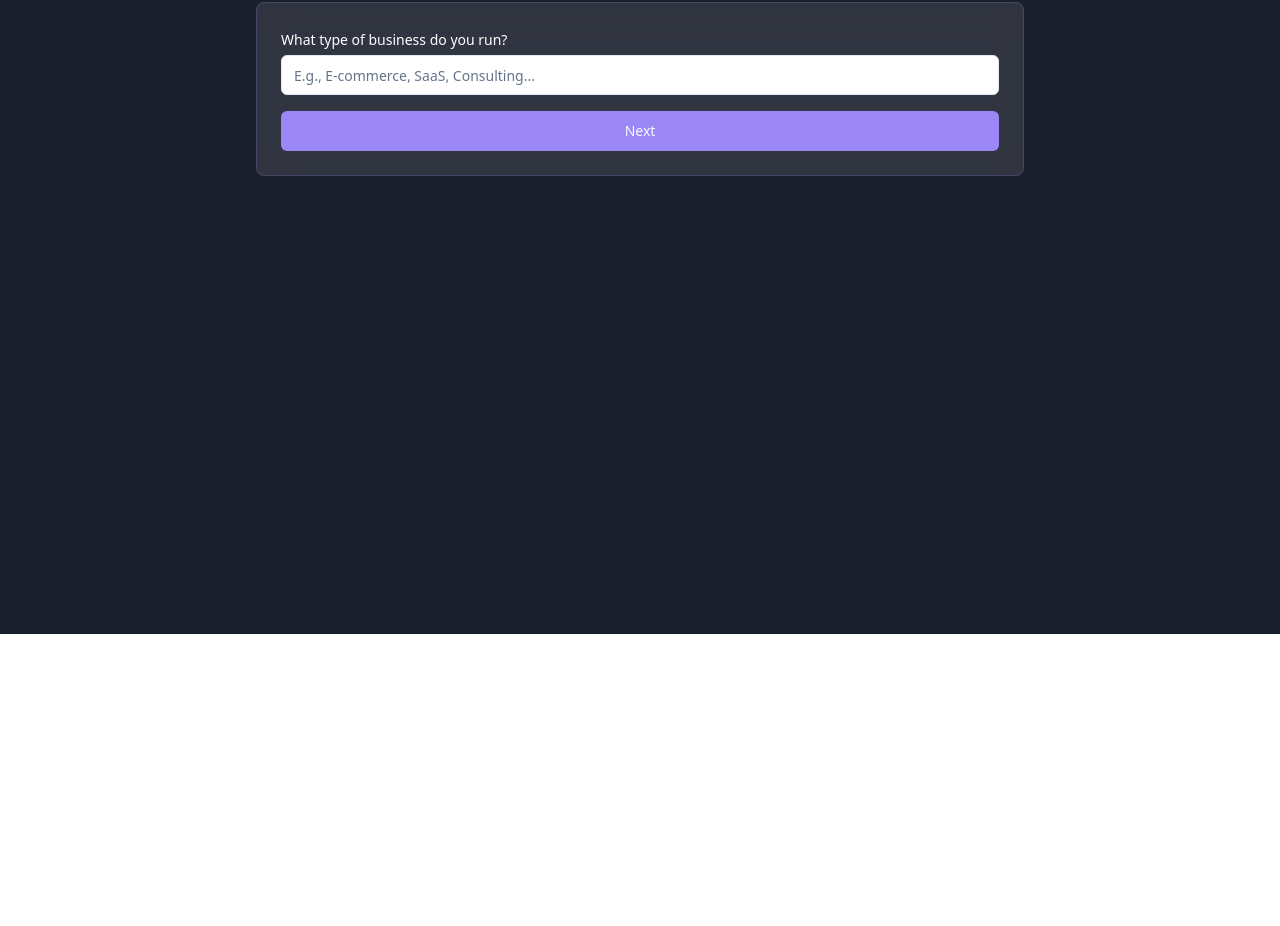
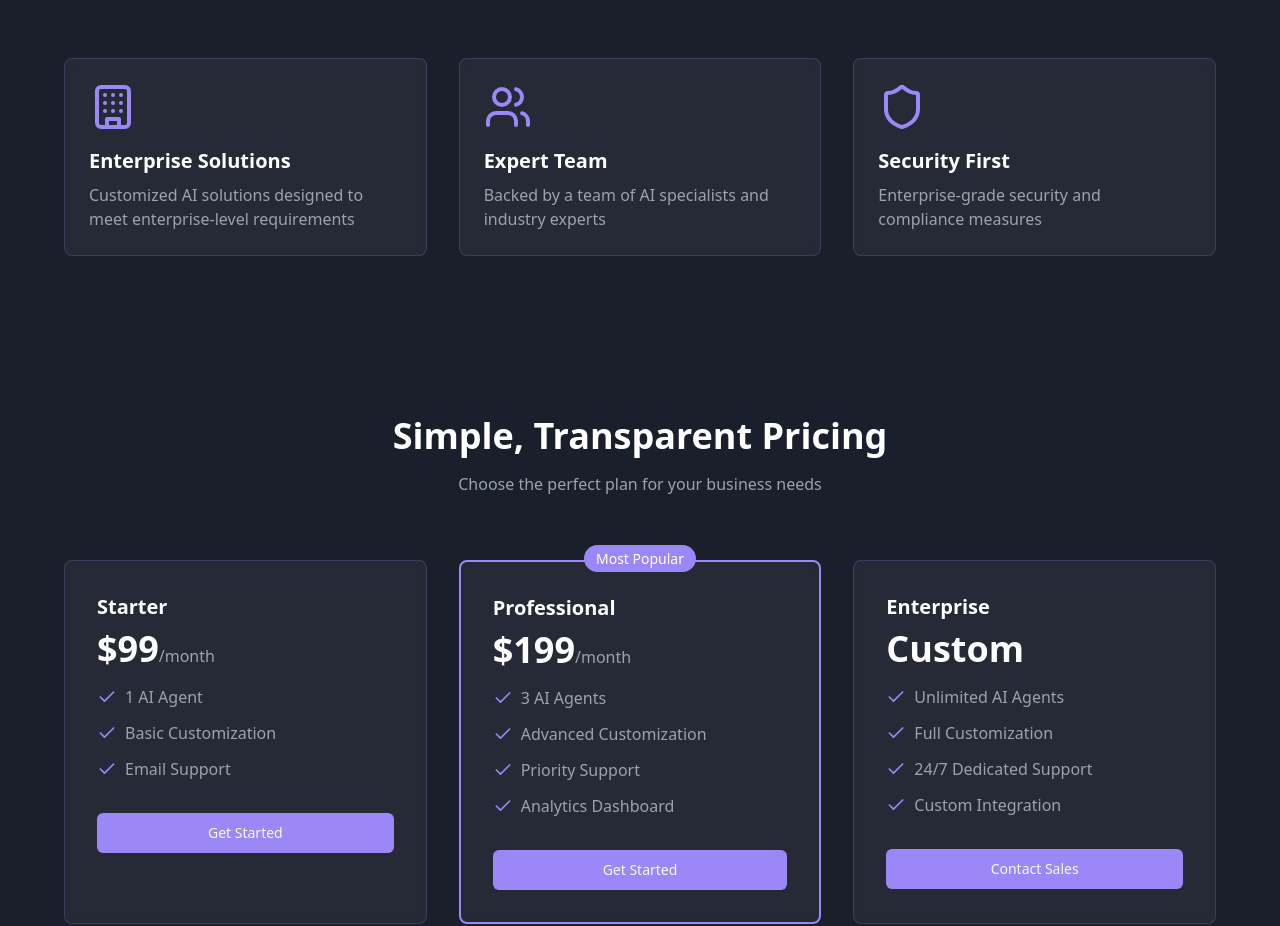
Before and after one commit to Yumansalam/solaris-agent-creator, a React (Vite) app: page / in a window 1280 px wide. Shown: the part 1698-2624 px from the top of the page. Before the commit the page ends 2332 px from the top, so only its background shows below. Built offline with nearby package versions, Linux system fonts and the light colour scheme.

Commit message:
Add pricing and about sections
Create new sections for pricing and about in the application. Update the navigation menu to link to these sections, allowing users to navigate easily. Populate the sections with initial content for further customization.
[skip gpt_engineer]

```diff
--- /dev/null
+++ b/src/components/About.tsx
@@ -0,0 +1,44 @@
+import { Building, Users, Shield } from "lucide-react";
+
+export const About = () => {
+  return (
+    <div id="about" className="py-20 px-4 md:px-8 bg-gradient-to-b from-solaris-dark to-solaris-dark/90">
+      <div className="max-w-6xl mx-auto">
+        <div className="text-center mb-16">
+          <h2 className="text-3xl md:text-4xl font-bold text-white mb-4">
+            About Solaris AI
+          </h2>
+          <p className="text-gray-400 max-w-2xl mx-auto">
+            Empowering businesses with next-generation AI solutions
+          </p>
+        </div>
+
+        <div className="grid grid-cols-1 md:grid-cols-3 gap-8">
+          <div className="p-6 bg-white/5 rounded-lg backdrop-blur-sm border border-solaris-primary/20">
+            <Building className="w-12 h-12 text-solaris-primary mb-4" />
+            <h3 className="text-xl font-semibold text-white mb-2">Enterprise Solutions</h3>
+            <p className="text-gray-400">
+              Customized AI solutions designed to meet enterprise-level requirements
+            </p>
+          </div>
+
+          <div className="p-6 bg-white/5 rounded-lg backdrop-blur-sm border border-solaris-primary/20">
+            <Users className="w-12 h-12 text-solaris-primary mb-4" />
+            <h3 className="text-xl font-semibold text-white mb-2">Expert Team</h3>
+            <p className="text-gray-400">
+              Backed by a team of AI specialists and industry experts
+            </p>
+          </div>
+
+          <div className="p-6 bg-white/5 rounded-lg backdrop-blur-sm border border-solaris-primary/20">
+            <Shield className="w-12 h-12 text-solaris-primary mb-4" />
+            <h3 className="text-xl font-semibold text-white mb-2">Security First</h3>
+            <p className="text-gray-400">
+              Enterprise-grade security and compliance measures
+            </p>
+          </div>
+        </div>
+      </div>
+    </div>
+  );
+};
--- a/src/components/Navigation.tsx
+++ b/src/components/Navigation.tsx
@@ -2,6 +2,13 @@ import { Button } from "@/components/ui/button";
 import { LogIn, Menu } from "lucide-react";
 
 export const Navigation = () => {
+  const scrollToSection = (sectionId: string) => {
+    const element = document.getElementById(sectionId);
+    if (element) {
+      element.scrollIntoView({ behavior: 'smooth' });
+    }
+  };
+
   return (
     <nav className="fixed w-full z-50 bg-solaris-dark/80 backdrop-blur-lg border-b border-solaris-primary/20">
       <div className="max-w-7xl mx-auto px-4 sm:px-6 lg:px-8">
@@ -10,9 +17,24 @@ export const Navigation = () => {
             <span className="text-2xl font-bold text-white">Solaris AI</span>
           </div>
           <div className="hidden md:flex items-center space-x-8">
-            <a href="#features" className="text-gray-300 hover:text-white transition-colors">Features</a>
-            <a href="#about" className="text-gray-300 hover:text-white transition-colors">About</a>
-            <a href="#pricing" className="text-gray-300 hover:text-white transition-colors">Pricing</a>
+            <button
+              onClick={() => scrollToSection('features')}
+              className="text-gray-300 hover:text-white transition-colors"
+            >
+              Features
+            </button>
+            <button
+              onClick={() => scrollToSection('about')}
+              className="text-gray-300 hover:text-white transition-colors"
+            >
+              About
+            </button>
+            <button
+              onClick={() => scrollToSection('pricing')}
+              className="text-gray-300 hover:text-white transition-colors"
+            >
+              Pricing
+            </button>
             <Button variant="outline" className="border-solaris-primary text-white hover:bg-solaris-primary">
               <LogIn className="mr-2 h-4 w-4" />
               Sign In
--- /dev/null
+++ b/src/components/Pricing.tsx
@@ -0,0 +1,111 @@
+import { Check } from "lucide-react";
+import { Button } from "@/components/ui/button";
+
+export const Pricing = () => {
+  return (
+    <div id="pricing" className="py-20 px-4 md:px-8 bg-gradient-to-b from-solaris-dark/90 to-solaris-dark">
+      <div className="max-w-6xl mx-auto">
+        <div className="text-center mb-16">
+          <h2 className="text-3xl md:text-4xl font-bold text-white mb-4">
+            Simple, Transparent Pricing
+          </h2>
+          <p className="text-gray-400 max-w-2xl mx-auto">
+            Choose the perfect plan for your business needs
+          </p>
+        </div>
+
+        <div className="grid grid-cols-1 md:grid-cols-3 gap-8">
+          {/* Starter Plan */}
+          <div className="p-8 bg-white/5 rounded-lg backdrop-blur-sm border border-solaris-primary/20 hover:border-solaris-primary transition-colors">
+            <h3 className="text-xl font-semibold text-white mb-2">Starter</h3>
+            <div className="mb-4">
+              <span className="text-4xl font-bold text-white">$99</span>
+              <span className="text-gray-400">/month</span>
+            </div>
+            <ul className="space-y-3 mb-8">
+              <li className="flex items-center text-gray-400">
+                <Check className="w-5 h-5 text-solaris-primary mr-2" />
+                1 AI Agent
+              </li>
+              <li className="flex items-center text-gray-400">
+                <Check className="w-5 h-5 text-solaris-primary mr-2" />
+                Basic Customization
+              </li>
+              <li className="flex items-center text-gray-400">
+                <Check className="w-5 h-5 text-solaris-primary mr-2" />
+                Email Support
+              </li>
+            </ul>
+            <Button className="w-full bg-solaris-primary hover:bg-solaris-primary/90">
+              Get Started
+            </Button>
+          </div>
+
+          {/* Professional Plan */}
+          <div className="p-8 bg-white/5 rounded-lg backdrop-blur-sm border-2 border-solaris-primary relative hover:border-solaris-accent transition-colors">
+            <div className="absolute -top-4 left-1/2 transform -translate-x-1/2">
+              <span className="bg-solaris-primary text-white px-3 py-1 rounded-full text-sm">
+                Most Popular
+              </span>
+            </div>
+            <h3 className="text-xl font-semibold text-white mb-2">Professional</h3>
+            <div className="mb-4">
+              <span className="text-4xl font-bold text-white">$199</span>
+              <span className="text-gray-400">/month</span>
+            </div>
+            <ul className="space-y-3 mb-8">
+              <li className="flex items-center text-gray-400">
+                <Check className="w-5 h-5 text-solaris-primary mr-2" />
+                3 AI Agents
+              </li>
+              <li className="flex items-center text-gray-400">
+                <Check className="w-5 h-5 text-solaris-primary mr-2" />
+                Advanced Customization
+              </li>
+              <li className="flex items-center text-gray-400">
+                <Check className="w-5 h-5 text-solaris-primary mr-2" />
+                Priority Support
+              </li>
+              <li className="flex items-center text-gray-400">
+                <Check className="w-5 h-5 text-solaris-primary mr-2" />
+                Analytics Dashboard
+              </li>
+            </ul>
+            <Button className="w-full bg-solaris-primary hover:bg-solaris-primary/90">
+              Get Started
+            </Button>
+          </div>
+
+          {/* Enterprise Plan */}
+          <div className="p-8 bg-white/5 rounded-lg backdrop-blur-sm border border-solaris-primary/20 hover:border-solaris-primary transition-colors">
+            <h3 className="text-xl font-semibold text-white mb-2">Enterprise</h3>
+            <div className="mb-4">
+              <span className="text-4xl font-bold text-white">Custom</span>
+            </div>
+            <ul className="space-y-3 mb-8">
+              <li className="flex items-center text-gray-400">
+                <Check className="w-5 h-5 text-solaris-primary mr-2" />
+                Unlimited AI Agents
+              </li>
+              <li className="flex items-center text-gray-400">
+                <Check className="w-5 h-5 text-solaris-primary mr-2" />
+                Full Customization
+              </li>
+              <li className="flex items-center text-gray-400">
+                <Check className="w-5 h-5 text-solaris-primary mr-2" />
+                24/7 Dedicated Support
+              </li>
+              <li className="flex items-center text-gray-400">
+                <Check className="w-5 h-5 text-solaris-primary mr-2" />
+                Custom Integration
+              </li>
+            </ul>
+            <Button className="w-full bg-solaris-primary hover:bg-solaris-primary/90">
+              Contact Sales
+            </Button>
+          </div>
+        </div>
+      </div>
+    </div>
+  );
+};
--- a/src/pages/Index.tsx
+++ b/src/pages/Index.tsx
@@ -1,5 +1,7 @@
 import { Hero } from "@/components/Hero";
 import { Features } from "@/components/Features";
+import { About } from "@/components/About";
+import { Pricing } from "@/components/Pricing";
 import { Questionnaire } from "@/components/Questionnaire";
 import { Navigation } from "@/components/Navigation";
 
@@ -9,6 +11,8 @@ const Index = () => {
       <Navigation />
       <Hero />
       <Features />
+      <About />
+      <Pricing />
       <Questionnaire />
     </div>
   );
```
